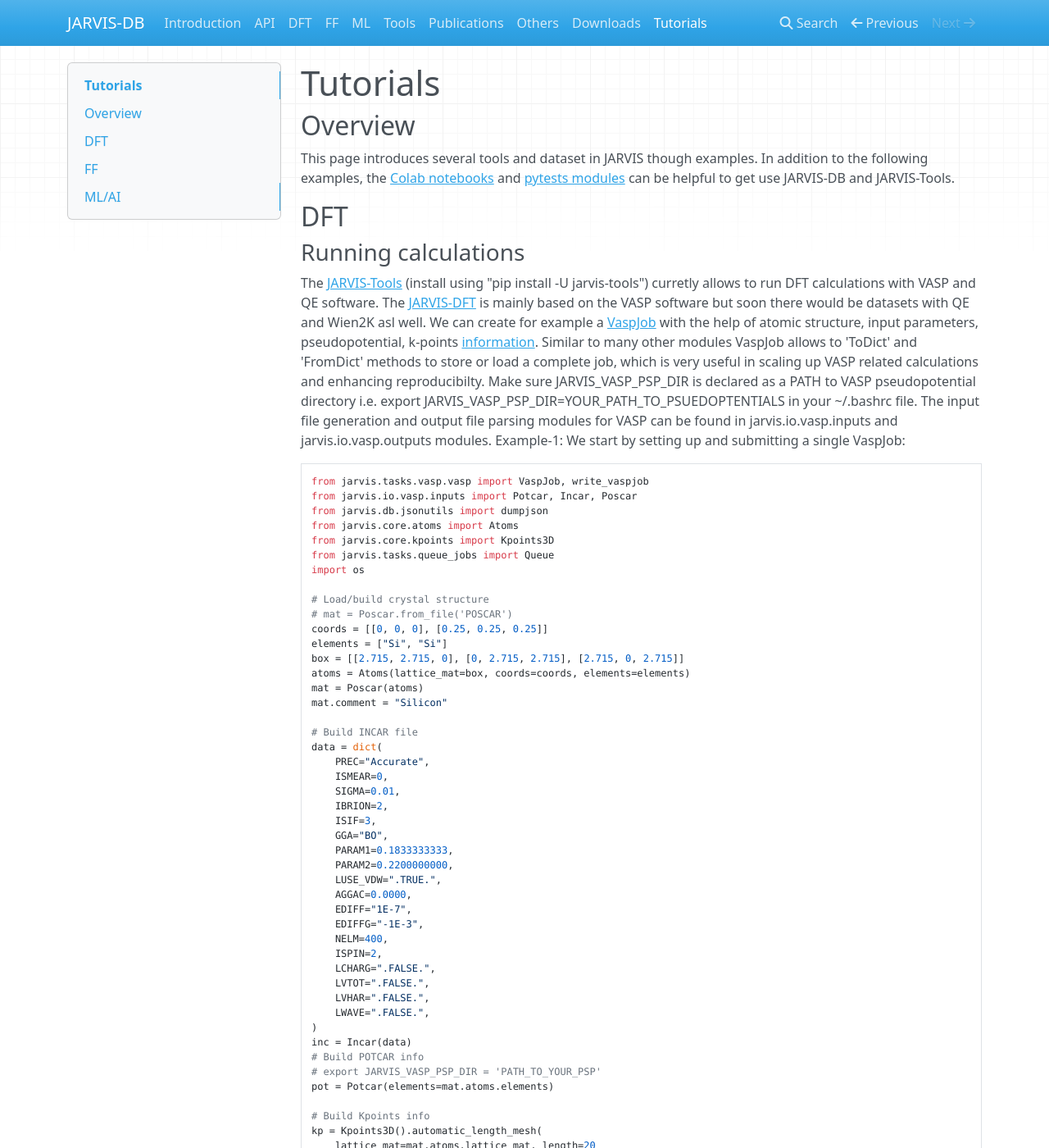
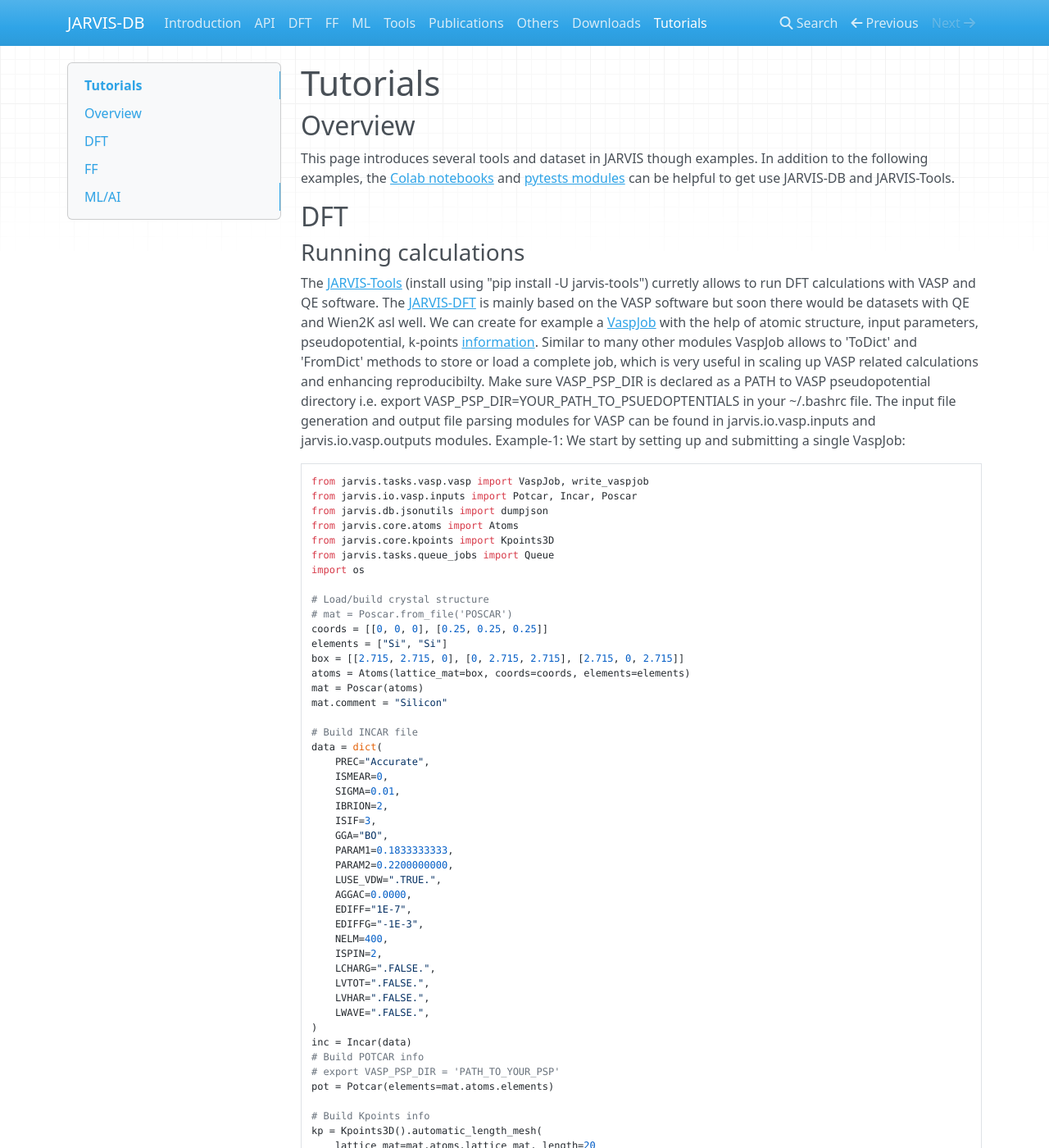
Before and after one commit to JARVIS-Materials-Design/dbdocs, an MkDocs documentation site: the page built from docs/tutorials.md, in a window 1280 px wide and 1400 px high. Shown: the whole window at 82% size. Built offline with MkDocs 1.6.1, drawn with Linux system fonts in a browser that asks for light colours; nearby versions of some CDN libraries.

Commit message:
Update tutorials.md

```diff
--- a/docs/tutorials.md
+++ b/docs/tutorials.md
@@ -16,7 +16,7 @@
 atomic structure, input parameters, pseudopotential, k-points [information](https://www.vasp.at/wiki/index.php/Input). Similar to many other modules
 VaspJob allows to 'ToDict' and 'FromDict' methods to store or load a complete job, which is very useful in
 scaling up VASP related calculations and enhancing reproducibilty.
-Make sure JARVIS_VASP_PSP_DIR is declared as a PATH to VASP pseudopotential directory i.e. export JARVIS_VASP_PSP_DIR=YOUR_PATH_TO_PSUEDOPTENTIALS in your ~/.bashrc file.
+Make sure VASP_PSP_DIR is declared as a PATH to VASP pseudopotential directory i.e. export VASP_PSP_DIR=YOUR_PATH_TO_PSUEDOPTENTIALS in your ~/.bashrc file.
 The input file generation and output file parsing modules for VASP can be found
 in jarvis.io.vasp.inputs and jarvis.io.vasp.outputs modules.
 Example-1: We start by setting up and submitting a single VaspJob:
@@ -61,7 +61,7 @@
 )
 inc = Incar(data)
 # Build POTCAR info
-# export JARVIS_VASP_PSP_DIR = 'PATH_TO_YOUR_PSP'
+# export VASP_PSP_DIR = 'PATH_TO_YOUR_PSP'
 pot = Potcar(elements=mat.atoms.elements)
 
 # Build Kpoints info
```
